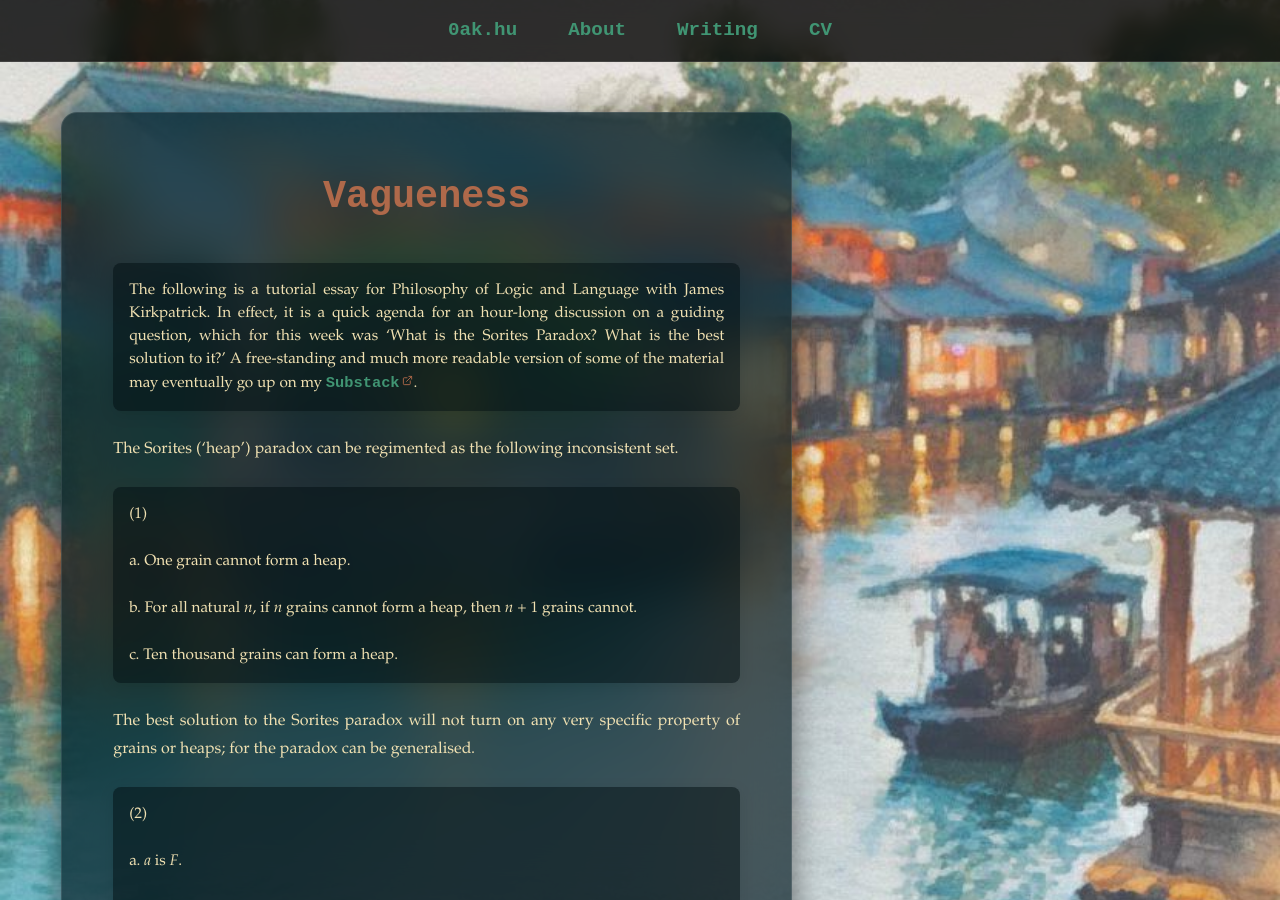
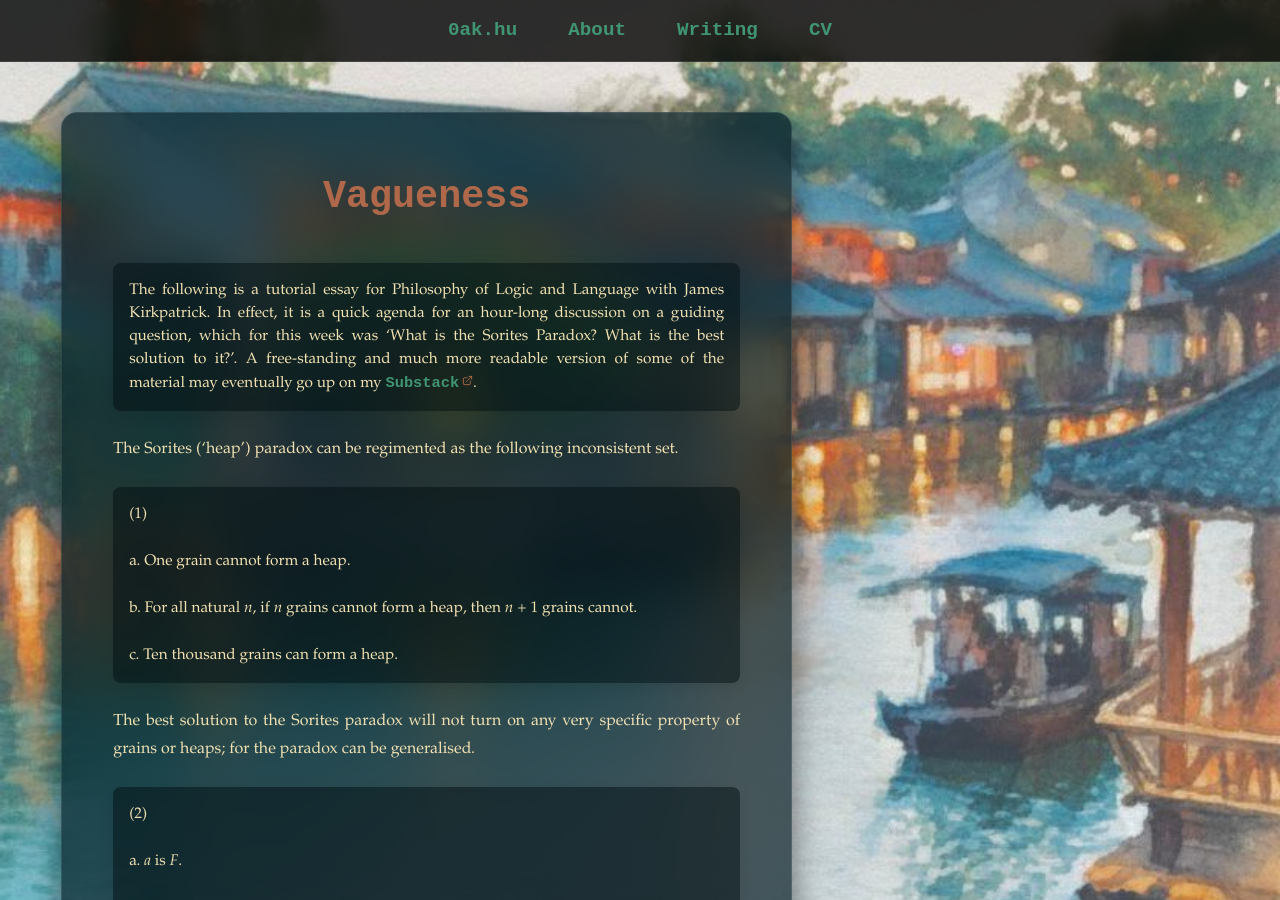
Before and after one commit to oak-hu/oak-hu.github.io, a Jekyll site: the page built from writing/vagueness.md, in a window 1280 px wide and 900 px high. Built offline with Jekyll 4.4.1, drawn with Linux system fonts in a browser that asks for light colours; some web fonts are replaced.

```diff
--- a/writing/vagueness.md
+++ b/writing/vagueness.md
@@ -7,7 +7,7 @@ tag: "Philosophy of Language (Week 7)"
 
 # Vagueness
 
-> The following is a tutorial essay for Philosophy of Logic and Language with James Kirkpatrick. In effect, it is a quick agenda for an hour-long discussion on a guiding question, which for this week was ‘What is the Sorites Paradox? What is the best solution to it?’ A free-standing and much more readable version of some of the material may eventually go up on my [Substack](https://offhandquibbles.substack.com).
+> The following is a tutorial essay for Philosophy of Logic and Language with James Kirkpatrick. In effect, it is a quick agenda for an hour-long discussion on a guiding question, which for this week was ‘What is the Sorites Paradox? What is the best solution to it?’. A free-standing and much more readable version of some of the material may eventually go up on my [Substack](https://offhandquibbles.substack.com).
 
 The Sorites (‘heap’) paradox can be regimented as the following inconsistent set.
 
```
